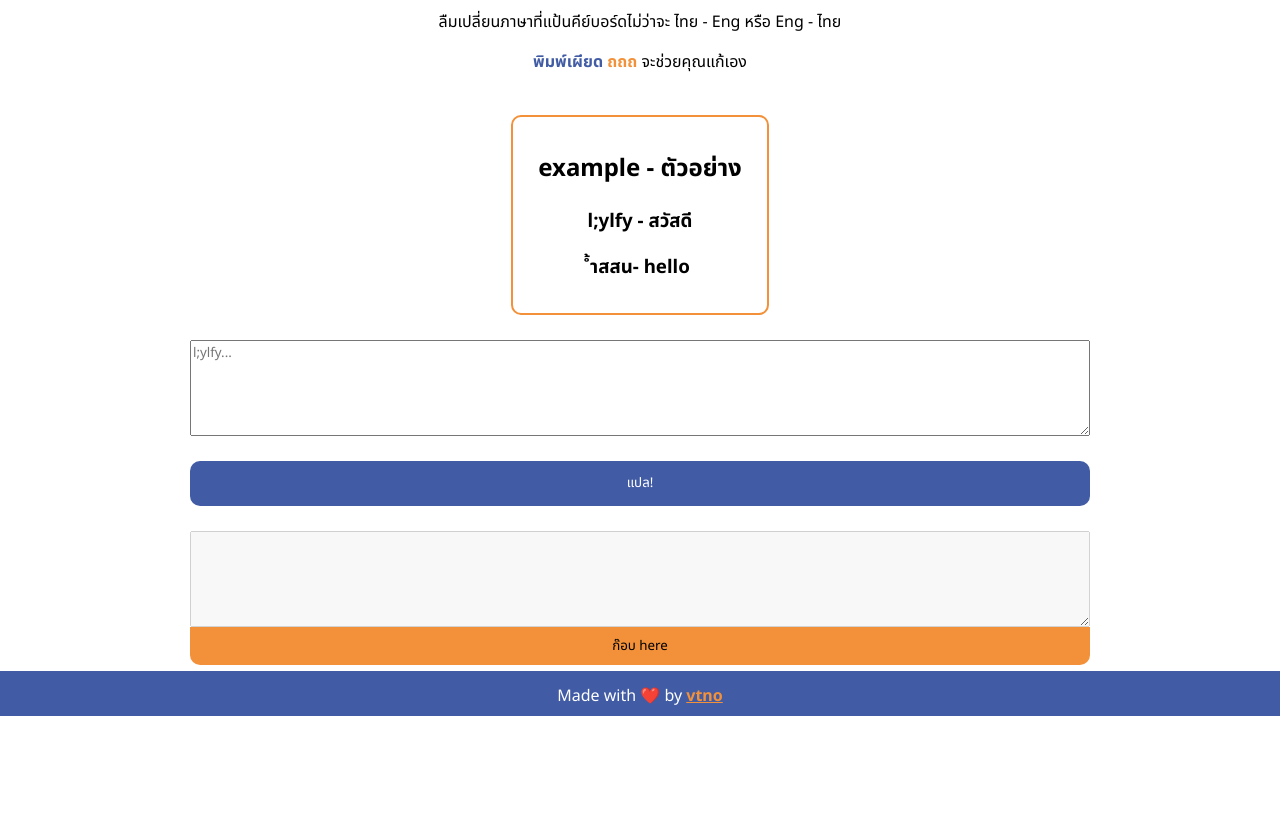
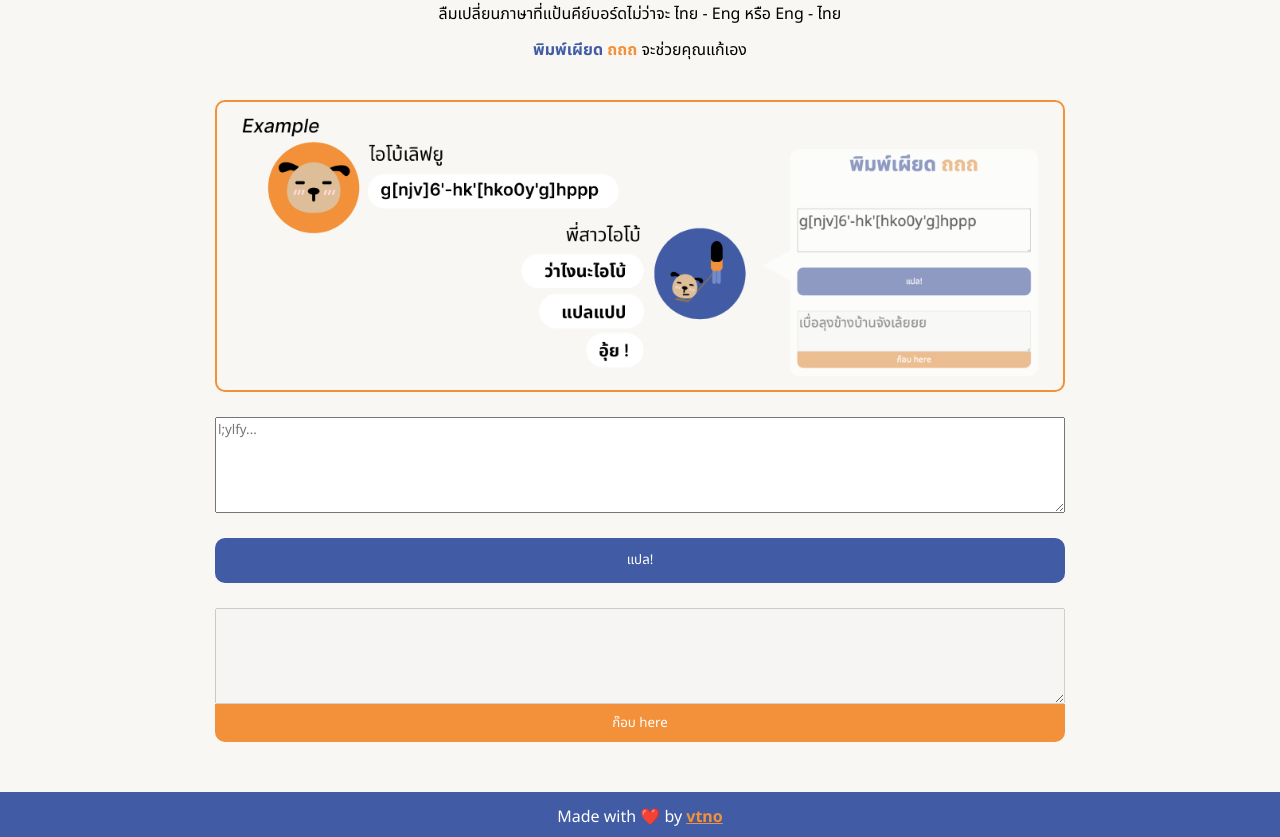
Before and after one commit to vtno/pimpead, a website: page index.html in a window 1280 px wide. Shown: the part 84-921 px from the top of the page. Before the commit the page ends 800 px from the top, so only its background shows below. Drawn offline with Linux system fonts and the light colour scheme.

Commit message:
feat: add example pic
also fix footer layout bug

```diff
--- a/index.css
+++ b/index.css
@@ -5,15 +5,22 @@ button {
 }
 
 body {
-  height: 100vh;
   position: relative;
   margin: 0;
   width: 100%;
+  height: 100vh;
+  background-color: #f8f7f4;
+  display: grid;
+  grid-template-rows: 1fr;
 }
 
 a {
   color: var(--primary-orange);
   font-weight: bold;
+}
+
+h1, p {
+  margin: 0;
 }
 
 /* animation */
@@ -92,12 +99,16 @@ html * {
   border-radius: var(--border-radius);
 }
 
-.pt-1 {
-  padding-top: var(--gutter);
+.m-auto {
+  margin: auto;
 }
 
-.m-auto {
-  margin: auto;
+.half-gap {
+  gap: calc(var(--gutter) / 2);
+}
+
+.full-gap {
+  gap: var(--gutter);
 }
 
 .color-primary {
@@ -115,10 +126,9 @@ html * {
 /* layouts */
 .container {
   display: grid;
-  gap: var(--gutter);
 
   max-width: var(--lg-container);
-  margin: auto;
+  margin: 0 auto;
 
   padding: var(--gutter);
 }
@@ -175,7 +185,7 @@ html * {
 .btn-copy {
   background-color: var(--primary-orange);
   border-radius: 0 0 var(--border-radius) var(--border-radius);
-  color: var(--black);
+  color: var(--white);
 }
 
 .btn-copy:hover {
@@ -186,18 +196,25 @@ html * {
   border: 2px solid var(--primary-orange);
   text-align: center;
   border-radius: var(--border-radius);
-  max-width: 800px;
+  max-width: var(--lg-container);
   margin: auto;
   padding: calc(var(--gutter) / 2) var(--gutter);
 }
 
+.example {
+  width: 100%;
+}
+
+.main {
+  align-self: start;
+}
+
 .footer {
   height: 20px;
-  position: absolute;
   width: 100%;
-  bottom: 0;
   background-color: var(--primary-blue);
   padding: calc(var(--gutter) / 2) 0;
   text-align: center;
   color: var(--white);
+  align-self: end;
 }
--- a/index.html
+++ b/index.html
@@ -1,7 +1,7 @@
 <html>
   <head>
     <title>❌ พิมพ์เผียด ❌</title>
-    <meta name="viewport" content="width=device-width, initial-scale=1.0">
+    <meta name="viewport" content="width=device-width, initial-scale=1.0" />
     <link rel="preconnect" href="https://fonts.gstatic.com" />
     <link
       href="https://fonts.googleapis.com/css2?family=Noto+Sans+Thai:wght@400;700&display=swap"
@@ -13,13 +13,18 @@
     />
     <link rel="stylesheet" href="index.css" />
     <!-- prod -->
-    <script type="text/javascript" src="out/app.js" defer></script>
+    <!-- <script type="text/javascript" src="out/app.js" defer></script> -->
     <!-- dev mode -->
-    <!-- <script type="text/javascript" src="http://127.0.0.1:8000/app.js" defer></script> -->
+    <script
+      type="text/javascript"
+      src="http://127.0.0.1:8000/app.js"
+      defer
+    ></script>
   </head>
   <body>
+    <main class="container half-gap">
       <div id="toast" class="hidden"></div>
-    <h1 class="text-center pt-1 color-primary font-bold">
+      <h1 class="text-center color-primary font-bold">
         พิมพ์เผียด <span class="color-secondary">ถถถ</span>
       </h1>
       <p class="text-center">
@@ -29,11 +34,13 @@
         <span class="color-primary font-bold">พิมพ์เผียด</span>
         <span class="color-secondary font-bold">ถถถ</span> จะช่วยคุณแก้เอง
       </p>
-    <div class="container border-rounded">
+      <div class="container border-rounded full-gap">
         <div class="subhead">
-        <h2>example - ตัวอย่าง</h2>
-        <h3>l;ylfy - สวัสดี</h3>
-        <h3>้ำสสน- hello</h3>
+          <img
+            src="images/ผิมเผียด.png"
+            alt="pimpead example"
+            class="example"
+          />
         </div>
         <textarea placeholder="l;ylfy..." id="src" rows="5"></textarea>
         <button class="m-auto btn-primary" id="translate">แปล!</button>
@@ -42,6 +49,7 @@
           <button class="btn-copy" id="copy">ก๊อบ here</button>
         </div>
       </div>
+    </main>
     <!-- <button class="btn-donate">💰</button> -->
     <footer class="footer">
       Made with ❤️ by <a href="https://vtno.me">vtno</a>
```
Also changed, not shown: images/ผิมเผียด.png (added). Lines whose indentation alone changed are shown as unchanged.
